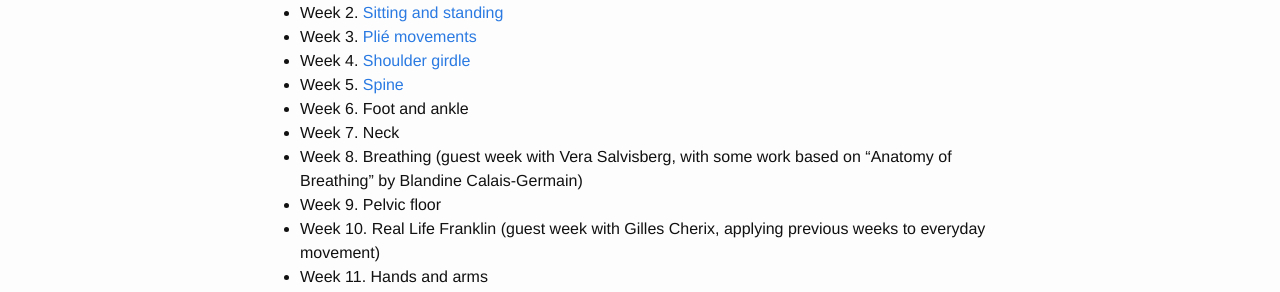
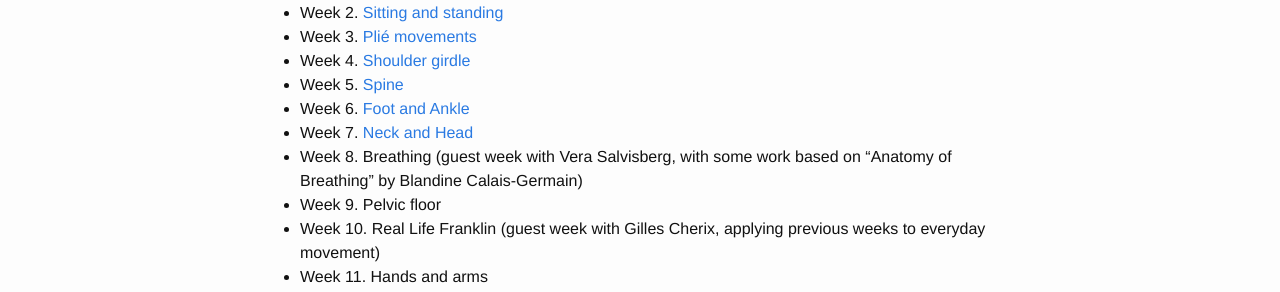
Before and after one commit to gregdyke/gregdyke.github.io, a Jekyll site: the page built from _posts/2016-06-02-100-days-of-franklin.md, in a window 1280 px wide. Shown: the part 1084-1376 px from the top of the page. Built offline with Jekyll 4.4.1, drawn with Linux system fonts in a browser that asks for light colours.

Commit message:
fix week 6, add links to intro

```diff
--- a/_posts/2016-06-02-100-days-of-franklin.md
+++ b/_posts/2016-06-02-100-days-of-franklin.md
@@ -24,8 +24,8 @@ The schedule for the upcoming weeks is something like
   * Week 3. [Plié movements](/2016/06/15/100-days-of-franklin-week-3.html)
   * Week 4. [Shoulder girdle](/2016/06/26/100-days-of-franklin-week-4.html)
   * Week 5. [Spine](/2016/07/02/100-days-of-franklin-week-5.html)
-  * Week 6. Foot and ankle
-  * Week 7. Neck
+  * Week 6. [Foot and Ankle](/2016/07/02/100-days-of-franklin-week-6.html)
+  * Week 7. [Neck and Head](/2016/07/16/100-days-of-franklin-week-7.html)
   * Week 8. Breathing (guest week with Vera Salvisberg, with some work based on  “Anatomy of Breathing” by Blandine Calais-Germain)
   * Week 9. Pelvic floor
   * Week 10. Real Life Franklin (guest week with Gilles Cherix, applying previous weeks to everyday movement)
```
Also changed, not shown: _posts/2016-07-08-100-days-of-franklin-week-6.md (+1 -0 lines).
